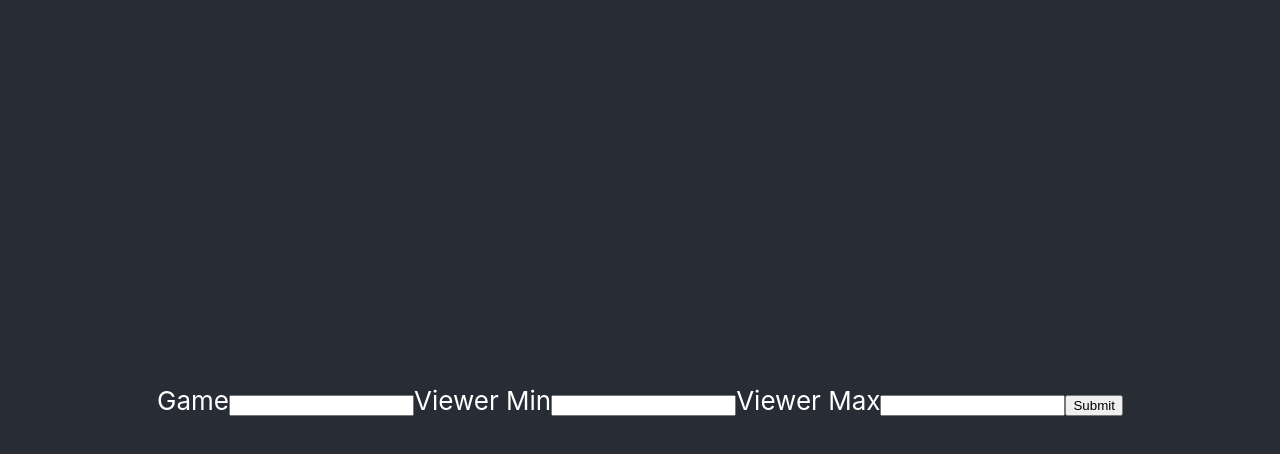
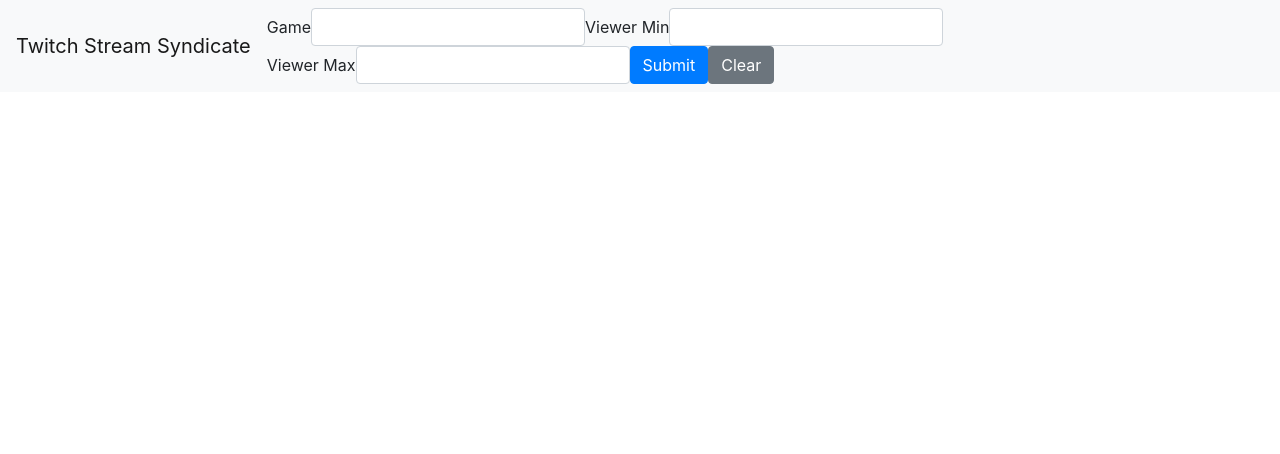
Before and after one commit to swelltrain/tss-fe, a React (Create React App) app: page / in a window 1280 px wide. Shown: the top 454 px of the page. Built offline with nearby package versions, Linux system fonts and the light colour scheme.

Commit message:
some bootstrap

```diff
--- a/src/App.css
+++ b/src/App.css
@@ -1,38 +1,5 @@
-.App {
-  text-align: center;
-}
 
-.App-logo {
-  height: 40vmin;
-  pointer-events: none;
-}
-
-@media (prefers-reduced-motion: no-preference) {
-  .App-logo {
-    animation: App-logo-spin infinite 20s linear;
-  }
-}
-
-.App-header {
+.App-main {
   background-color: #282c34;
-  min-height: 100vh;
-  display: flex;
-  flex-direction: column;
-  align-items: center;
-  justify-content: center;
-  font-size: calc(10px + 2vmin);
   color: white;
 }
-
-.App-link {
-  color: #61dafb;
-}
-
-@keyframes App-logo-spin {
-  from {
-    transform: rotate(0deg);
-  }
-  to {
-    transform: rotate(360deg);
-  }
-}
--- a/src/App.js
+++ b/src/App.js
@@ -1,12 +1,16 @@
 import React from 'react';
 import './App.css';
-import SearchForm from './SearchForm'
+import Navbar from "react-bootstrap/navbar";
+import SearchForm from './SearchForm';
 
 function App() {
   return (
     <div className="App">
       <header className="App-header">
-        <SearchForm />
+        <Navbar className="bg-light justify-content-between">
+          <Navbar.Brand href="#home">Twitch Stream Syndicate</Navbar.Brand>
+          <SearchForm />
+        </Navbar>
       </header>
     </div>
   );
--- a/src/SearchForm.js
+++ b/src/SearchForm.js
@@ -1,5 +1,7 @@
-import React from 'react'
-import axios from 'axios'
+import React from 'react';
+import axios from 'axios';
+import Button from 'react-bootstrap/button';
+import Form from 'react-bootstrap/form';
 
 class SearchForm extends React.Component {
   constructor(props) {
@@ -36,23 +38,30 @@ class SearchForm extends React.Component {
     event.preventDefault();
   }
 
+  clearInputs = (event) => {
+    this.setState({game: "", viewerMin: "", viewerMax: ""});
+    event.preventDefault();
+  }
+
   render () {
     return (
-      <form onSubmit={this.handleSubmit} >
-        <label>
-          Game
-          <input type="text" value={this.state.game} name="game" onChange={this.handleOnChange}/>
-        </label>
-        <label>
-          Viewer Min
-          <input type="text" value={this.state.viewerMin} name="viewerMin" onChange={this.handleOnChange}/>
-        </label>
-        <label>
-          Viewer Max
-          <input type="text" value={this.state.viewerMax} name="viewerMax" onChange={this.handleOnChange}/>
-        </label>
-        <input type="submit" value="Submit" />
-      </form>
+      <Form onSubmit={this.handleSubmit} inline >
+        <Form.Group controlId="game">
+          <Form.Label>Game</Form.Label>
+          <Form.Control type="text" value={this.state.game} name="game" onChange={this.handleOnChange}/>
+        </Form.Group>
+        <Form.Group controlId="viewerMin">
+          <Form.Label>Viewer Min</Form.Label>
+          <Form.Control type="text" value={this.state.viewerMin} name="viewerMin" onChange={this.handleOnChange}/>
+        </Form.Group>
+        <Form.Group controlId="viewerMax">
+          <Form.Label>Viewer Max</Form.Label>
+          <Form.Control type="text" value={this.state.viewerMax} name="viewerMax" onChange={this.handleOnChange}/>
+        </Form.Group>
+
+        <Button variant="primary">Submit</Button>
+        <Button variant="secondary" onClick={this.clearInputs}>Clear</Button>
+      </Form>
     );
   }
 }
--- a/src/index.js
+++ b/src/index.js
@@ -3,6 +3,7 @@ import ReactDOM from 'react-dom';
 import './index.css';
 import App from './App';
 import * as serviceWorker from './serviceWorker';
+import 'bootstrap/dist/css/bootstrap.min.css';
 
 ReactDOM.render(
   <React.StrictMode>
```
